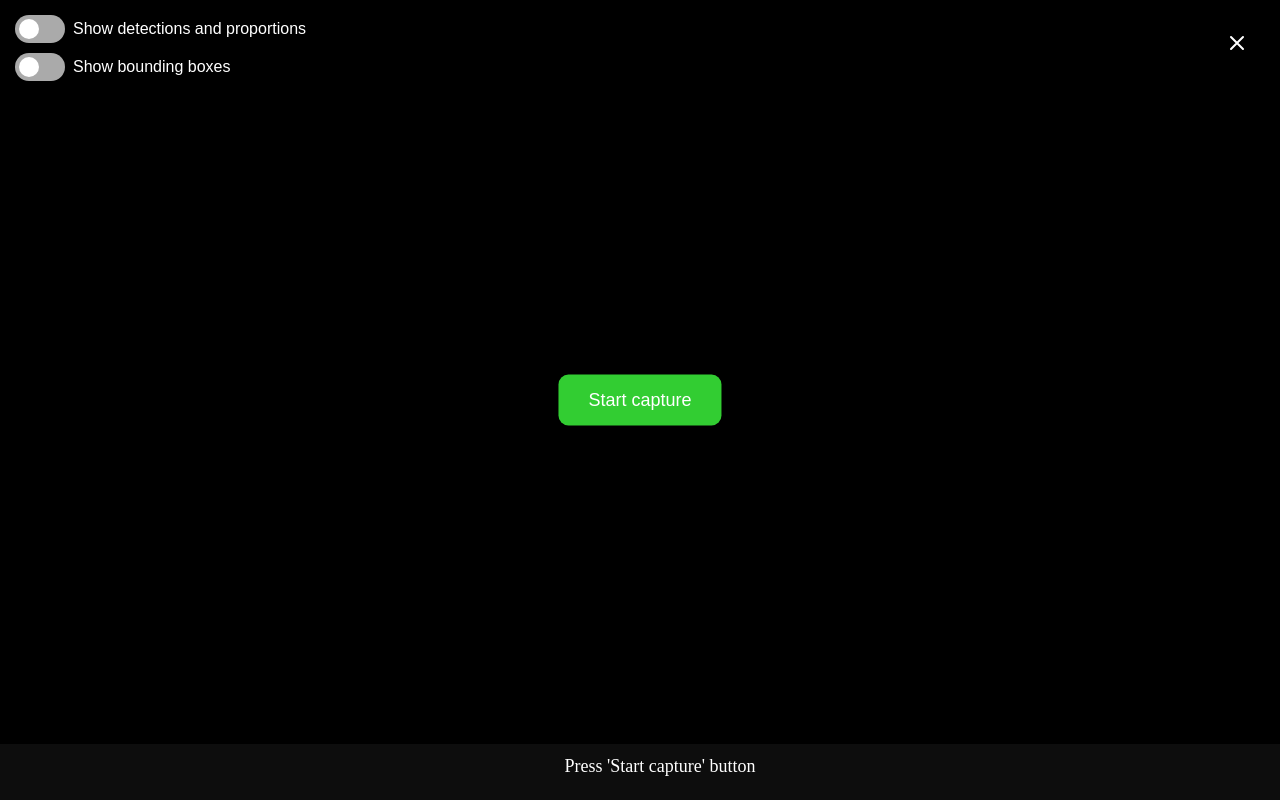
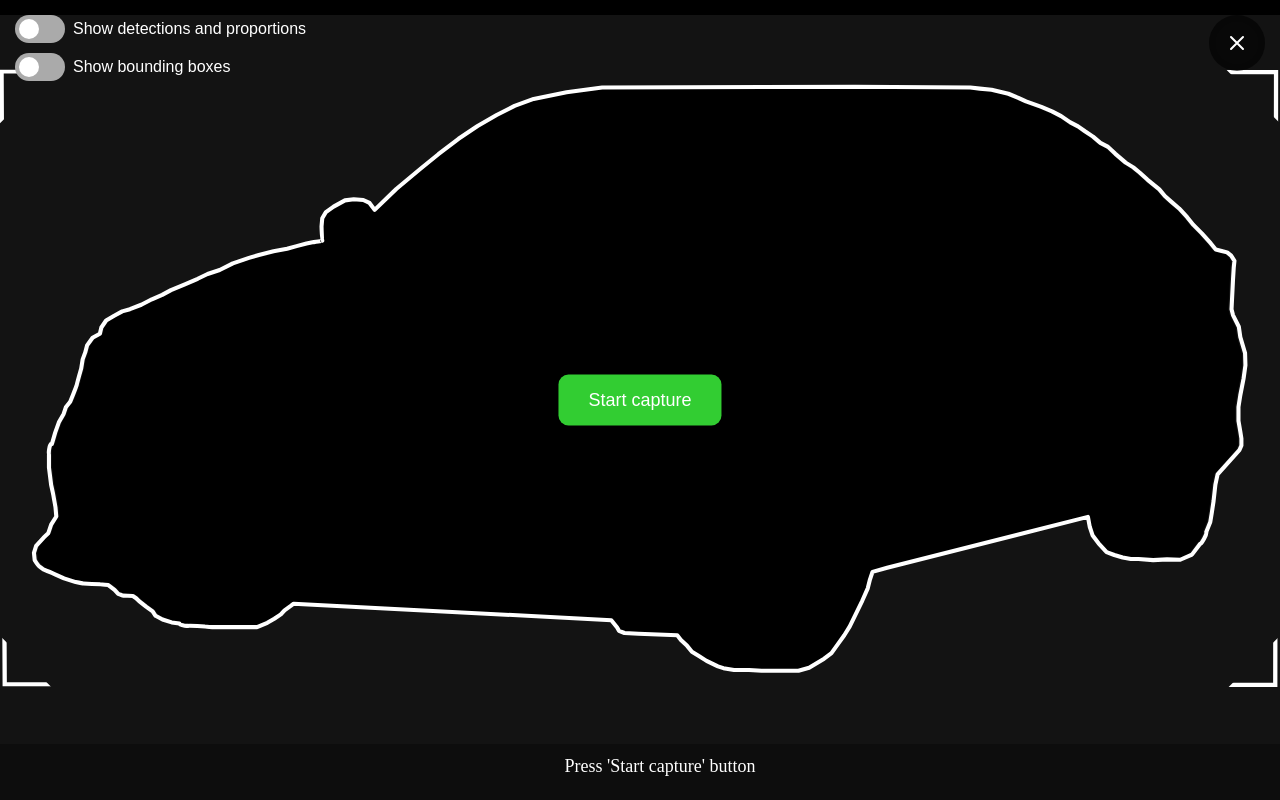
Before and after one commit to jalbarranelectronic/GuidedImageCapture, an Angular app: page / in a window 1280 px wide. Built offline with nearby package versions, Linux system fonts and the light colour scheme.

Commit message:
Multiple fixes and enhancements

```diff
--- a/src/app/camera/camera.css
+++ b/src/app/camera/camera.css
@@ -6,7 +6,12 @@
   overflow: hidden;
   position: relative;
 }
-
+.camera-container {
+  position: relative;
+  width: 100%;
+  height: 100%;
+  overflow: hidden;
+}
 #video {
   position: absolute;
   top: 0;
@@ -15,6 +20,27 @@
   height: 100vh;
   object-fit: cover;
 }
+#overlay-box {
+  width: 100%;
+  height: 100%;
+  fill: rgba(39, 39, 39, 0.5);
+  mask: url(#hole-mask);
+}
+.marco-container {
+  position: absolute;
+  display: flex;
+  justify-content: center;
+  height: 100%;
+  width: 100%;
+  padding-top: 15px;
+  max-height: calc(100% - 71px);
+}
+
+.marco-svg {
+  width: 100%;
+  height: 100%;
+}
+
 #overlayCanvas {
   position: absolute;
   top: 0;
@@ -23,6 +49,7 @@
   height: 100vh;
   pointer-events: none;
 }
+
 #startBtn {
   position: absolute;
   top: 50%;
@@ -37,6 +64,7 @@
   color: white;
   cursor: pointer;
 }
+
 #feedback {
   position: fixed; /* anclado */
   display: flex;
@@ -363,3 +391,54 @@ button.confirm {
   transform: translateY(-50%); /* centrado vertical */
   z-index: 2000;
 }
+
+/* Car outline animation */
+.overlay {
+  position: absolute;
+  top: 0;
+  left: 0;
+  width: 100%;
+  height: 100%;
+  pointer-events: none;
+}
+
+.rect-path {
+  stroke: white;
+  stroke-width: 2;
+  fill: transparent;
+  mask: url(#corner-mask);
+}
+
+.irregular-path {
+  fill: transparent;
+  stroke-width: 2;
+  stroke: white;
+  stroke-linejoin: round;
+  stroke-linecap: round;
+  transition: stroke-width 0.3s ease;
+  transform: scale(0.95);
+  transform-origin: center;
+  transform-box: fill-box;
+}
+
+#outline-hole {
+  transform: scale(0.9);
+  transform-origin: center;
+  transform-box: fill-box;
+}
+
+/* Glow animado */
+.glow .irregular-path {
+  stroke: url(#glowGradient);
+  stroke-width: 3;
+  stroke-dasharray: var(--path-length);
+  stroke-dashoffset: var(--path-length);
+  animation: dashGlow 1s linear forwards;
+  filter: drop-shadow(0 0 6px #0ff) drop-shadow(0 0 12px #0f0);
+}
+
+@keyframes dashGlow {
+  to {
+    stroke-dashoffset: 0;
+  }
+}
--- a/src/app/camera/camera.html
+++ b/src/app/camera/camera.html
@@ -12,8 +12,6 @@
     <button class="confirm" (click)="usePhoto()">✔ Use photo</button>
   </div>
 </div>
-
-<div id="feedback">{{ feedback() }}</div>
 
 <!-- Toggle switch -->
 <div class="toggle-panel">
@@ -98,11 +96,61 @@
   </svg>
 </div>
 
-<!-- Indicador de nivelación -->
-<!-- <div class="level-container">
-  <app-level-indicator></app-level-indicator>
-</div> -->
+<!-- Marco irregular en SVG -->
+<div class="marco-container">
+  <svg class="marco-svg" [class.glow]="isAnimating">
+    <defs>
+      <!-- Gradiente animado -->
+      <linearGradient id="glowGradient" gradientTransform="rotate(90)">
+        <stop offset="0%" stop-color="#0ff" />
+        <stop offset="50%" stop-color="#0f0" />
+        <stop offset="100%" stop-color="#0ff" />
+      </linearGradient>
+      <mask id="corner-mask">
+        <polygon fill="#ffffff" points="0 0, 0 25, 25 0"></polygon>
+        <polygon fill="#ffffff" points="572 0, 597 0, 597 25"></polygon>
+        <polygon fill="#ffffff" points="597 289, 572 289, 597 264"></polygon>
+        <polygon fill="#ffffff" points="0 289, 0 264, 25 289"></polygon>
+      </mask>
+      <mask id="hole-mask">
+        <symbol
+          id="reference-frame-mask"
+          [attr.viewBox]="0 + ' ' + 0 + ' ' + svgWidth + ' ' + svgHeight"
+          preserveAspectRatio="xMidYMid meet"
+        >
+          <path id="outline-hole" [attr.d]="outlinePathData" fill="#000" />
+        </symbol>
+        <rect x="0" y="0" width="100%" height="100%" fill="#FFF" />
+        <use
+          href="#reference-frame-mask"
+          transform="scale(1.05)"
+          style="transform-origin: center; transform-box: fill-box"
+        />
+      </mask>
+      <symbol
+        id="reference-frame"
+        [attr.viewBox]="0 + ' ' + 0 + ' ' + svgWidth + ' ' + svgHeight"
+        preserveAspectRatio="xMidYMid meet"
+      >
+        <path
+          #rectPath
+          id="rectPath"
+          [attr.d]="rectPathData"
+          class="rect-path"
+        />
+        <path
+          #irregularPath
+          [attr.d]="outlinePathData"
+          class="irregular-path"
+        />
+      </symbol>
+    </defs>
+    <rect id="overlay-box" x="0" y="0" />
+    <use href="#reference-frame" />
+  </svg>
+</div>
 
+<div id="feedback">{{ feedback() }}</div>
 <div class="orientation-warning">
   <div class="orientation-content">
     <div class="phone-icon"></div>
--- a/src/app/camera/camera.ts
+++ b/src/app/camera/camera.ts
@@ -5,6 +5,7 @@ import {
   ElementRef,
   ViewChild,
   signal,
+  viewChild,
 } from '@angular/core';
 import { CommonModule } from '@angular/common';
 import * as tf from '@tensorflow/tfjs';
@@ -22,11 +23,13 @@ import { FRONTLEFT_PATH } from '../shapes/frontleft-shape';
   templateUrl: './camera.html',
   styleUrl: './camera.css',
 })
-export class CameraComponent implements OnDestroy {
+export class CameraComponent implements AfterViewInit, OnDestroy {
   @ViewChild('video') videoRef!: ElementRef<HTMLVideoElement>;
   @ViewChild('canvas') canvasRef!: ElementRef<HTMLCanvasElement>;
   @ViewChild('overlayCanvas') overlayCanvasRef!: ElementRef<HTMLCanvasElement>;
   @ViewChild('startBtn') startBtnRef!: ElementRef<HTMLButtonElement>;
+  @ViewChild('irregularPath') irregularPathRef!: ElementRef<SVGPathElement>;
+  @ViewChild('rectPath') rectPathRef!: ElementRef<SVGPathElement>;
 
   // Signals
   feedback = signal("Press 'Start capture' button");
@@ -37,8 +40,8 @@ export class CameraComponent implements OnDestroy {
   showDetections = signal(false);
   showBoxes = signal(false);
 
-  nearThreshold = signal(0.9); // demasiado cerca
-  farThreshold = signal(0.7); // demasiado lejos
+  nearThreshold = signal(0.93); // demasiado cerca
+  farThreshold = signal(0.85); // demasiado lejos
 
   private ctx!: CanvasRenderingContext2D;
   private overlayCtx!: CanvasRenderingContext2D;
@@ -47,20 +50,31 @@ export class CameraComponent implements OnDestroy {
   private stream: MediaStream | null = null;
 
   // Animate flag
-  private animate = false;
+  isAnimating = false;
 
   // Paths and scales
-  private marcoPath!: Path2D;
-  private rectPath!: Path2D;
+  // private marcoPath2D!: Path2D;
+  private rectPath2D!: Path2D;
   private rectScaleX = 1;
   private rectScaleY = 1;
 
   // Car outline data
+  outlinePathData = FRONTLEFT_PATH;
+  rectPathData = RECT_PATH;
   private frontLeftOutlinePathData = new Path2D(FRONTLEFT_PATH);
-  private rectPathData = new Path2D(RECT_PATH);
+  private rectPath = new Path2D(RECT_PATH);
 
-  private svgWidth = 597;
-  private svgHeight = 289;
+  svgWidth = 597;
+  svgHeight = 289;
+
+  ngAfterViewInit() {
+    // Configurar dasharray dinámicamente según la longitud del path
+    const pathEl = this.irregularPathRef.nativeElement;
+    const length = pathEl.getTotalLength();
+    pathEl.style.setProperty('--path-length', `${length}`);
+    /*pathEl.style.strokeDasharray = `${length}`;
+    pathEl.style.strokeDashoffset = `${length}`;*/
+  }
 
   ngOnDestroy() {
     if (this.detectionTimer) clearInterval(this.detectionTimer);
@@ -92,8 +106,8 @@ export class CameraComponent implements OnDestroy {
     canvasHeight: number
   ) {
     // use 10% margins like your final HTML
-    const marginX = canvasWidth * 0.1;
-    const marginY = canvasHeight * 0.1;
+    const marginX = canvasWidth * 0.08;
+    const marginY = canvasHeight * 0.08;
 
     const availableWidth = canvasWidth - 2 * marginX;
     const availableHeight = canvasHeight - 2 * marginY;
@@ -106,7 +120,7 @@ export class CameraComponent implements OnDestroy {
 
     // center within the available area
     const offsetX = marginX + (availableWidth - scaledWidth) / 2;
-    const offsetY = 16;
+    const offsetY = 15;
 
     const transformed = new Path2D();
     transformed.addPath(
@@ -203,17 +217,10 @@ export class CameraComponent implements OnDestroy {
     const w = overlayCanvas.width;
     const h = overlayCanvas.height;
 
-    const rectResult = this.createScaledPath(this.rectPathData, w, h);
-    this.rectPath = rectResult.path;
+    const rectResult = this.createScaledPath(this.rectPath, w, h);
+    this.rectPath2D = rectResult.path;
     this.rectScaleX = rectResult.scaleX;
     this.rectScaleY = rectResult.scaleY;
-
-    const marcoResult = this.createScaledPath(
-      this.frontLeftOutlinePathData,
-      w,
-      h
-    );
-    this.marcoPath = marcoResult.path;
 
     // redraw overlay with shapes
     this.overlayCtx.clearRect(0, 0, w, h);
@@ -223,19 +230,27 @@ export class CameraComponent implements OnDestroy {
   }
 
   private drawBackgroundAndRefereceCanvas(overlayCanvas: HTMLCanvasElement) {
-    // 🔹 Dibujar overlay alrededor del marco irregular
-    this.overlayCtx.save();
+    // const marcoPath2D = new Path2D(FRONTLEFT_PATH);
 
-    // Pintar todo el fondo con color semi-transparente
-    this.overlayCtx.fillStyle = 'rgba(39, 39, 39, 0.50)'; // #272727 con 50% opacidad
-    this.overlayCtx.fillRect(0, 0, overlayCanvas.width, overlayCanvas.height);
+    // let scaledMarcoPath2D = this.createScaledPath(
+    //   marcoPath2D,
+    //   this.svgWidth,
+    //   this.svgHeight
+    // );
 
-    // Cambiar modo de mezcla para "recortar" el marco
-    this.overlayCtx.globalCompositeOperation = 'destination-out';
-    this.overlayCtx.fill(this.marcoPath);
+    // // 🔹 Dibujar overlay alrededor del marco irregular
+    // this.overlayCtx.save();
 
-    // Restaurar operación normal
-    this.overlayCtx.globalCompositeOperation = 'source-over';
+    // // Pintar todo el fondo con color semi-transparente
+    // this.overlayCtx.fillStyle = 'rgba(39, 39, 39, 0.50)'; // #272727 con 50% opacidad
+    // this.overlayCtx.fillRect(0, 0, overlayCanvas.width, overlayCanvas.height);
+
+    // // Cambiar modo de mezcla para "recortar" el marco
+    // this.overlayCtx.globalCompositeOperation = 'destination-out';
+    // this.overlayCtx.fill(marcoPath2D);
+
+    // // Restaurar operación normal
+    // this.overlayCtx.globalCompositeOperation = 'source-over';
 
     // reference rect
     if (this.showBoxes()) {
@@ -244,14 +259,51 @@ export class CameraComponent implements OnDestroy {
       this.overlayCtx.strokeStyle = 'rgba(255, 255, 0, 0)';
     }
     this.overlayCtx.lineWidth = 0;
-    this.overlayCtx.stroke(this.rectPath);
+    this.overlayCtx.stroke(this.rectPath2D);
 
     // irregular marco
-    this.overlayCtx.strokeStyle = 'white';
-    this.overlayCtx.lineWidth = 2;
-    this.overlayCtx.setLineDash([]);
-    this.overlayCtx.stroke(this.marcoPath);
-    this.overlayCtx.restore();
+    // this.overlayCtx.strokeStyle = 'white';
+    // this.overlayCtx.lineWidth = 2;
+    // this.overlayCtx.setLineDash([]);
+    // this.overlayCtx.stroke(this.marcoPath);
+    // this.overlayCtx.restore();
+  }
+
+  private animateFrameGlow() {
+    if (this.isAnimating) return;
+    this.isAnimating = true;
+
+    const svgEl = this.irregularPathRef.nativeElement.closest('svg');
+    svgEl?.classList.add('glow');
+
+    setTimeout(() => {
+      this.capturePhoto(); // tu lógica de captura
+      this.isAnimating = false;
+      svgEl?.classList.remove('glow');
+    }, 1000);
+
+    /*const pathEl = this.irregularPathRef.nativeElement;
+    const length = pathEl.getTotalLength();
+
+    // Reinicia el estado
+    pathEl.style.strokeDasharray = `${length}`;
+    pathEl.style.strokeDashoffset = `${length}`;
+
+    // fuerza reflow para que la animación se reinicie
+    void pathEl.getBoundingClientRect();
+
+    // aplica clase glow (corre animación CSS)
+    pathEl.classList.add('irregular-path'); // asegura base
+    pathEl.closest('svg')?.classList.add('glow');
+
+    setTimeout(() => {
+      if (!this.capturedImage()) {
+        // solo capturar si aún no hay foto
+        this.capturePhoto();
+      }
+      this.isAnimating = false;
+      pathEl.closest('svg')?.classList.remove('glow');
+    }, 1000);*/
   }
 
   private runDetectionLoop() {
@@ -305,34 +357,37 @@ export class CameraComponent implements OnDestroy {
       );
       if (car) {
         const [x, y, w, h] = car.bbox;
+
         // test if bbox corners inside rectPath
+
         const dentro = [
           [x, y],
           [x + w, y],
           [x, y + h],
           [x + w, y + h],
         ].every(([px, py]) =>
-          this.overlayCtx.isPointInPath(this.rectPath, px, py)
+          this.overlayCtx.isPointInPath(this.rectPath2D, px, py)
         );
 
         // compute areas: car area vs scaled rect area (use rectScale values)
-        const carArea = w * h;
-        const rectArea =
-          this.svgWidth * this.rectScaleX * (this.svgHeight * this.rectScaleY);
-        const proportion = carArea / rectArea;
+        // const carArea = w * h;
+        // const rectArea =
+        //   this.svgWidth * this.rectScaleX * (this.svgHeight * this.rectScaleY);
+        // const proportion = carArea / rectArea;
+        const carWidth = w;
+        const rectWidth = this.svgWidth * this.rectScaleX;
+        const proportion = carWidth / rectWidth;
         this.proportion.set(+proportion.toFixed(3));
-
-        const prop = proportion;
-        if (!dentro || prop > this.nearThreshold()) {
+        console.log(proportion);
+        if (!dentro || proportion > this.nearThreshold()) {
           this.feedback.set('Adjust the framing or step back a little. 🚗⬅️');
-        } else if (prop < this.farThreshold()) {
+        } else if (proportion < this.farThreshold()) {
           this.feedback.set("You're too far 🚗➡️");
         } else {
           this.feedback.set("Perfect! Don't move, capturing... 📸");
 
-          if (!this.capturedImage()) {
-            // solo capturar si aún no hay foto
-            this.capturePhoto();
+          if (!this.isAnimating) {
+            this.animateFrameGlow();
           }
         }
       } else {
@@ -352,9 +407,11 @@ export class CameraComponent implements OnDestroy {
 
     // Calcular proporciones
     const videoRatio = video.videoWidth / video.videoHeight;
+    // const displayRatio =
+    //   this.overlayCanvasRef.nativeElement.width /
+    //   this.overlayCanvasRef.nativeElement.height;
     const displayRatio =
-      this.overlayCanvasRef.nativeElement.width /
-      this.overlayCanvasRef.nativeElement.height;
+      (this.svgWidth * this.rectScaleX) / (this.svgHeight * this.rectScaleY);
 
     let sx = 0,
       sy = 0,
```
